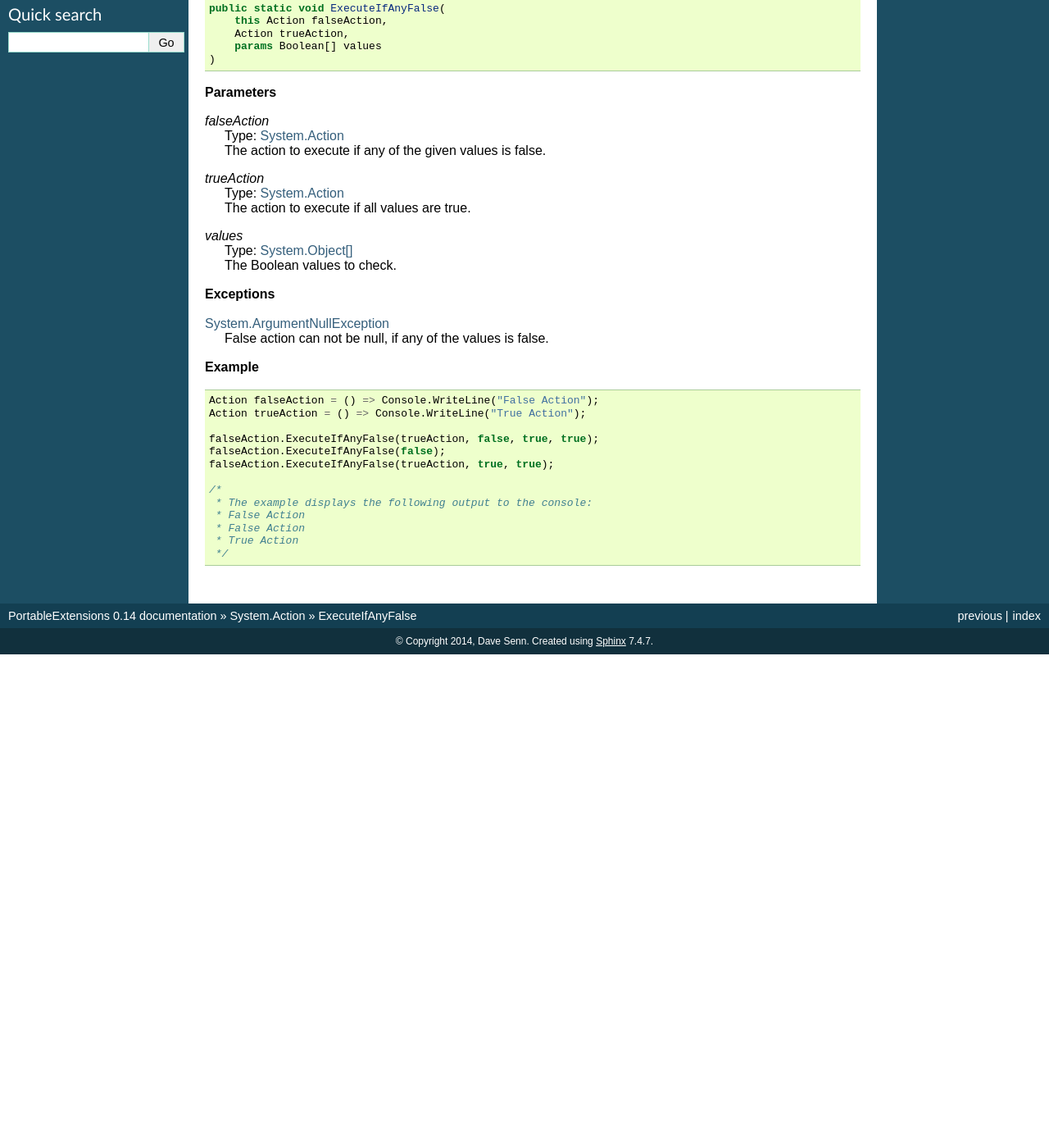
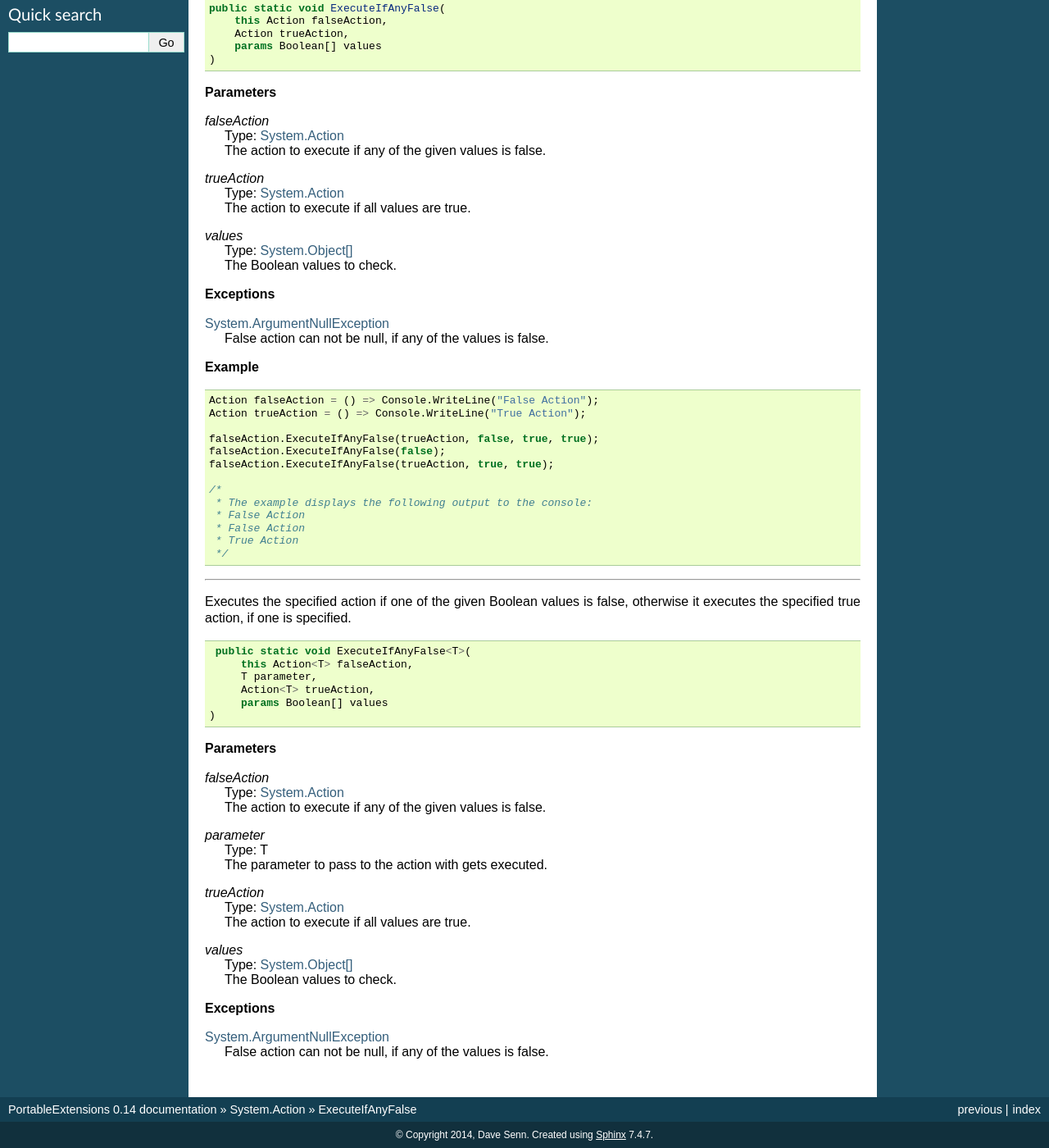
Before and after one commit to DaveSenn/Extend, a Sphinx documentation site: the page built from Docs/source/System.Action/Action.ExecuteIfAnyFalse.rst, in a window 1280 px wide and 1400 px high, scrolled down 153 px. Shown: the whole window at 82% size. Built offline with Sphinx 7.4.7, drawn with Linux system fonts in a browser that asks for light colours; before the commit the page ends 951 px from its top, so only the background shows below that.

Commit message:
toying around with sphinx

```diff
--- a/Docs/source/System.Action/Action.ExecuteIfAnyFalse.rst
+++ b/Docs/source/System.Action/Action.ExecuteIfAnyFalse.rst
@@ -47,3 +47,39 @@ Executes the specified action if one of the given Boolean values is false, other
      * False Action
      * True Action
      */
+
+----
+
+Executes the specified action if one of the given Boolean values is false, otherwise it executes the specified true action, if one is specified.
+
+.. sourcecode:: csharp
+
+     public static void ExecuteIfAnyFalse<T>(
+         this Action<T> falseAction,
+         T parameter,
+         Action<T> trueAction,
+         params Boolean[] values
+    )
+
+**Parameters**
+
+| *falseAction*
+|     Type: `System.Action <http://msdn.microsoft.com/en-us/library/system.action/>`_
+|     The action to execute if any of the given values is false.
+
+| *parameter*
+|     Type: T
+|     The parameter to pass to the action with gets executed.
+
+| *trueAction*
+|     Type: `System.Action <http://msdn.microsoft.com/en-us/library/system.action/>`_
+|     The action to execute if all values are true.
+
+| *values*
+|     Type: `System.Object[] <http://msdn.microsoft.com/en-us/library/system.object/>`_
+|     The Boolean values to check.
+
+**Exceptions**
+
+| `System.ArgumentNullException <http://msdn.microsoft.com/en-us/library/system.ArgumentNullException/>`_
+|     False action can not be null, if any of the values is false.
```
Also changed, not shown: 1 other file.
